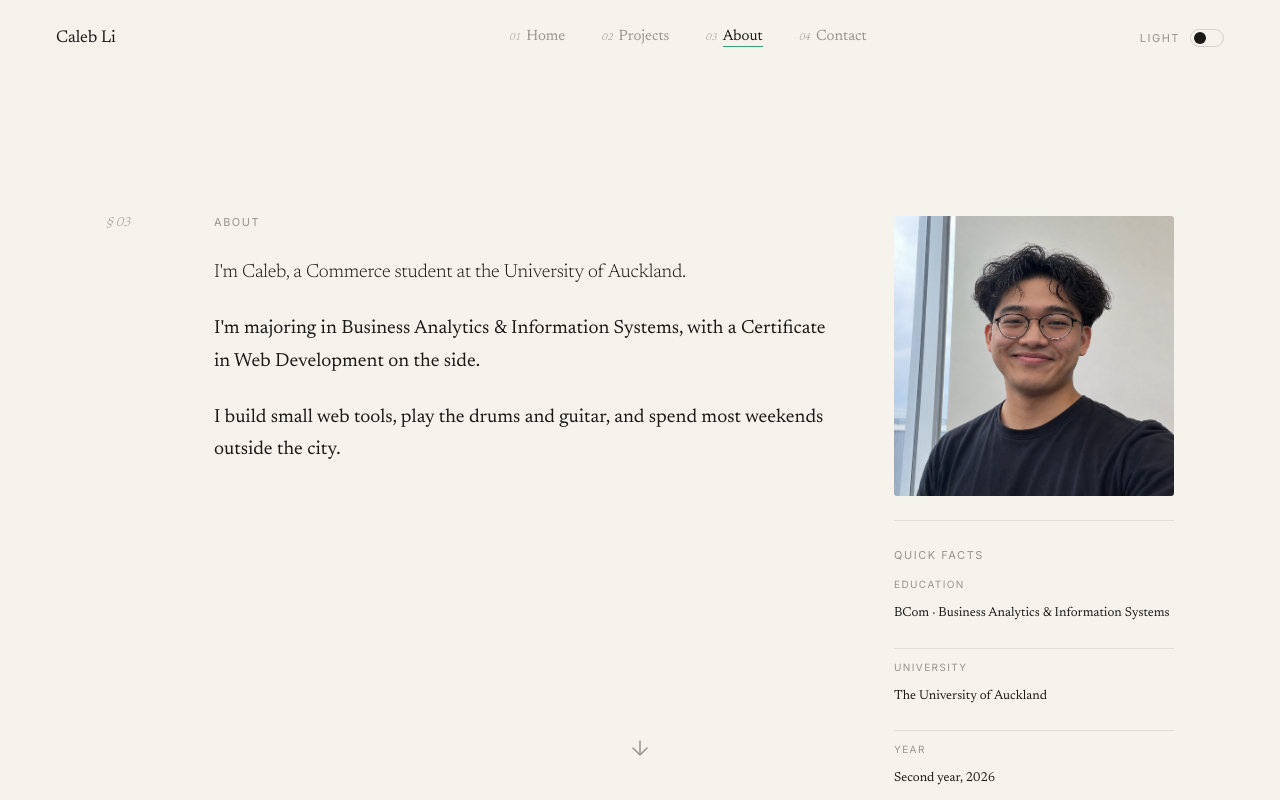
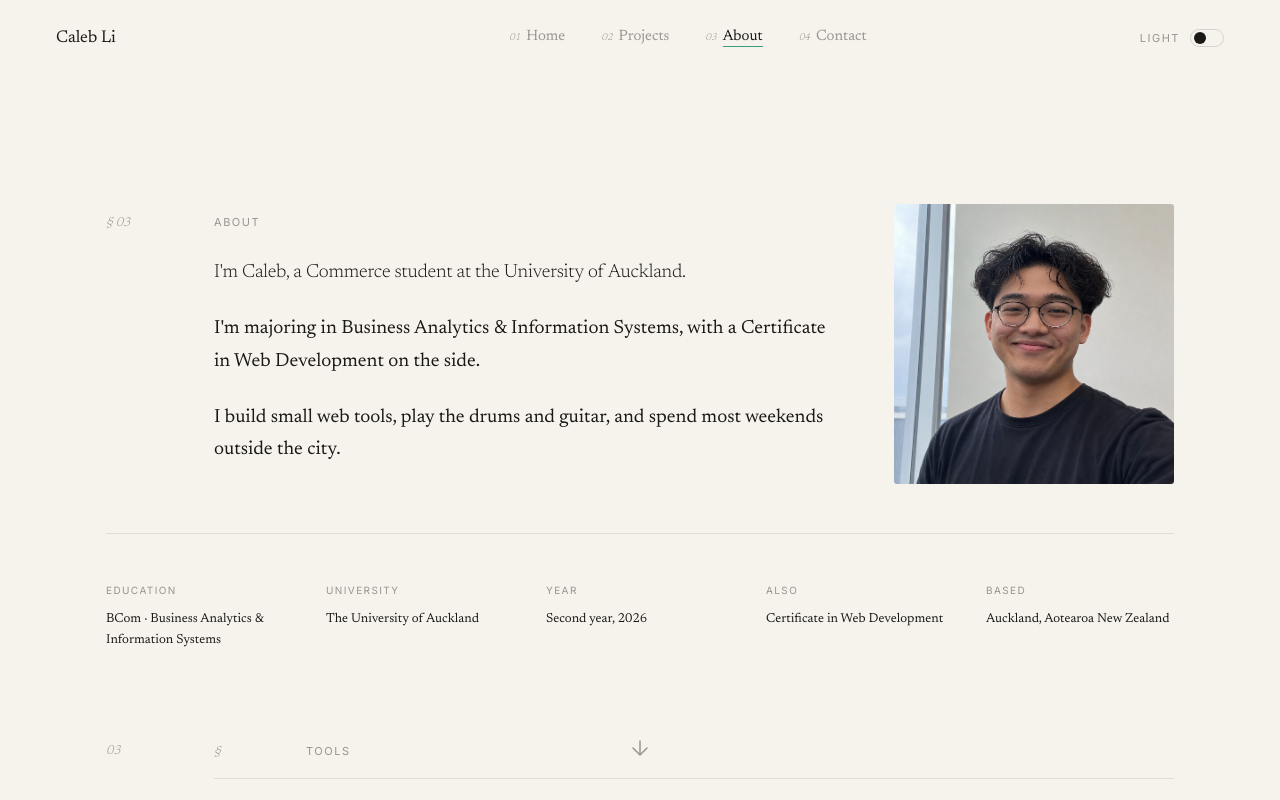
Before and after one commit to cc0b/portfolio, a Next.js app: page /about in a window 1280 px wide. Shown: the top 800 px of the page. Built offline with nearby package versions, Linux system fonts and the light colour scheme.

Commit message:
updated about me page again

```diff
--- a/src/app/about/page.tsx
+++ b/src/app/about/page.tsx
@@ -47,7 +47,8 @@ export default function About() {
       </button>
 
       <div className="page-inner">
-        <div className="aside-grid" style={{ marginBottom: 120 }}>
+        {/* Hero: bio + photo */}
+        <div className="aside-grid" style={{ marginBottom: 48 }}>
           <span className="margin-num" style={{ fontFamily: SERIF, fontStyle: 'italic', fontSize: 13, color: 'var(--cl-muted)', fontWeight: 300, paddingTop: 12 }}>
             § 03
           </span>
@@ -56,14 +57,9 @@ export default function About() {
             <p style={{ ...LABEL, color: 'var(--cl-muted)', marginBottom: 28 }}>About</p>
             <h1
               style={{
-                fontFamily: SERIF,
-                fontWeight: 300,
-                fontSize: 19,
-                letterSpacing: '-0.01em',
-                color: 'var(--cl-text)',
-                marginBottom: 24,
-                lineHeight: 1.7,
-                maxWidth: 620,
+                fontFamily: SERIF, fontWeight: 300, fontSize: 19,
+                letterSpacing: '-0.01em', color: 'var(--cl-text)',
+                marginBottom: 24, lineHeight: 1.7, maxWidth: 620,
               }}
             >
               I&apos;m Caleb, a Commerce student at the University of Auckland.
@@ -76,22 +72,21 @@ export default function About() {
             </p>
           </div>
 
-          <div style={{ paddingTop: 12 }}>
-            <img
-              src="/96350E34-3882-4F98-B797-66724435407E.PNG"
-              alt="Caleb Li"
-              style={{ width: '100%', display: 'block', marginBottom: 24, borderRadius: 3 }}
-            />
-            <div style={{ borderTop: '1px solid var(--cl-border)', paddingTop: 16 }}>
-              <p style={{ ...LABEL, color: 'var(--cl-muted)', marginBottom: 16 }}>Quick facts</p>
-              {facts.map((f, i) => (
-                <div key={i} style={{ paddingBottom: 12, marginBottom: 12, borderBottom: i < facts.length - 1 ? '1px solid var(--cl-border)' : 'none' }}>
-                  <p style={{ ...LABEL, color: 'var(--cl-muted)', fontSize: 10, marginBottom: 4 }}>{f.k}</p>
-                  <p style={{ fontFamily: SERIF, fontSize: 13, color: 'var(--cl-text)', lineHeight: 1.5 }}>{f.v}</p>
-                </div>
-              ))}
+          <img
+            src="/96350E34-3882-4F98-B797-66724435407E.PNG"
+            alt="Caleb Li"
+            className="about-photo"
+          />
+        </div>
+
+        {/* Quick facts — horizontal row */}
+        <div className="about-facts">
+          {facts.map((f) => (
+            <div key={f.k}>
+              <p style={{ ...LABEL, color: 'var(--cl-muted)', fontSize: 10, marginBottom: 8 }}>{f.k}</p>
+              <p style={{ fontFamily: SERIF, fontSize: 13, color: 'var(--cl-text)', lineHeight: 1.6 }}>{f.v}</p>
             </div>
-          </div>
+          ))}
         </div>
 
         {/* Tools */}
@@ -146,12 +141,8 @@ export default function About() {
             <Link
               href="/contact"
               style={{
-                fontFamily: SERIF,
-                fontStyle: 'italic',
-                fontSize: 18,
-                color: 'var(--cl-text)',
-                borderBottom: '1px solid var(--cl-text)',
-                paddingBottom: 4,
+                fontFamily: SERIF, fontStyle: 'italic', fontSize: 18,
+                color: 'var(--cl-text)', borderBottom: '1px solid var(--cl-text)', paddingBottom: 4,
               }}
             >
               Get in touch →
--- a/src/app/globals.css
+++ b/src/app/globals.css
@@ -44,6 +44,8 @@ html.dark {
 .nav-outer      { grid-template-columns: 180px 1fr auto !important; gap: 48px !important; padding: 0 56px !important; }
 
 .margin-num  { }  /* § marginal labels, hidden on mobile */
+.about-facts { display: grid; grid-template-columns: repeat(5, 1fr); gap: 32px; padding-top: 40px; border-top: 1px solid var(--cl-border); margin-bottom: 80px; }
+.about-photo { width: 100%; display: block; border-radius: 3px; }
 
 @media (max-width: 768px) {
   .nav-outer { grid-template-columns: 1fr auto !important; gap: 12px !important; padding: 0 20px !important; }
@@ -65,6 +67,8 @@ html.dark {
 
   .margin-num  { display: none; }
   .projects-sidebar { position: static !important; }
+  .about-facts { grid-template-columns: repeat(2, 1fr); gap: 20px 24px; }
+  .about-photo { max-width: 160px; }
 
   .nav-links     { display: none; }
   .nav-hamburger { display: flex; align-items: center; }
```
